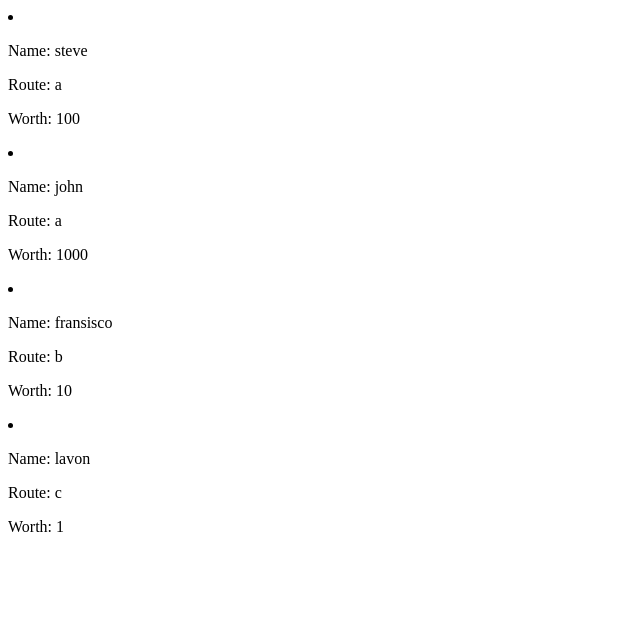
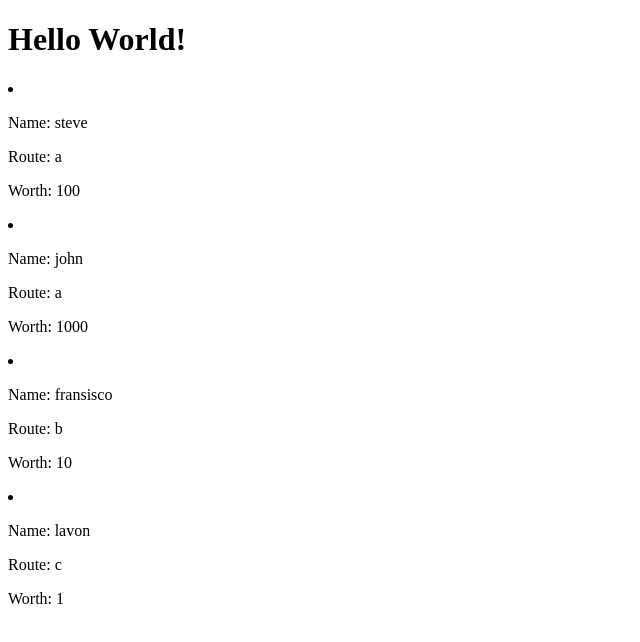
Before and after one commit to l-j-r/site-wedding, a website with bundled scripts: page dist/index.html in a window 1280 px wide. Shown: the whole page, without its empty margins (0-640 px from the left). Built offline with nearby package versions, Linux system fonts and the light colour scheme; some packages are replaced by stand-ins of ours.

Commit message:
More project initialization; Working stub with angularjs.

```diff
--- a/package.json
+++ b/package.json
@@ -4,13 +4,15 @@
   "description": "wedding site",
   "main": "./src/js/app.js",
   "scripts": {
-    "build": "webpack",
+    "build": "webpack; http-server ./dist/ -c-1",
     "test": "echo \"Error: no test specified\" && exit 1"
   },
   "author": "",
   "license": "ISC",
   "devDependencies": {
-    "angular": "^1.7.5"
+    "angular": "^1.7.5",
+    "angular-ui-router": "^1.0.20",
+    "bootstrap": "^4.1.3"
   },
   "dependencies": {
     "@uirouter/angularjs": "^1.0.20"
--- a/src/js/app.js
+++ b/src/js/app.js
@@ -1,4 +1,4 @@
-require('angular');
+var angular = require('angular');
 var myApp = angular.module('myApp',[]);
 myApp.controller('UsrCtrl', ['$scope', function ($scope) {
     $scope.users = [
@@ -25,6 +25,7 @@ myApp.controller('UsrCtrl', ['$scope', function ($scope) {
     ];
 }]);
 
+
 myApp.directive('customButton', function () {
     return {
         restrict: 'A',
@@ -37,3 +38,8 @@ myApp.directive('customButton', function () {
         }
     };
 })
+
+console.log("Hello World!~");
+/*
+
+*/
--- a/webpack.config.js
+++ b/webpack.config.js
@@ -1,5 +1,6 @@
 module.exports = {
     entry: {
         app: './src/js/app.js'
-    }
+    },
+    mode: 'development'
 };
```
Also changed, not shown: dist/index.html, 2 other files.
